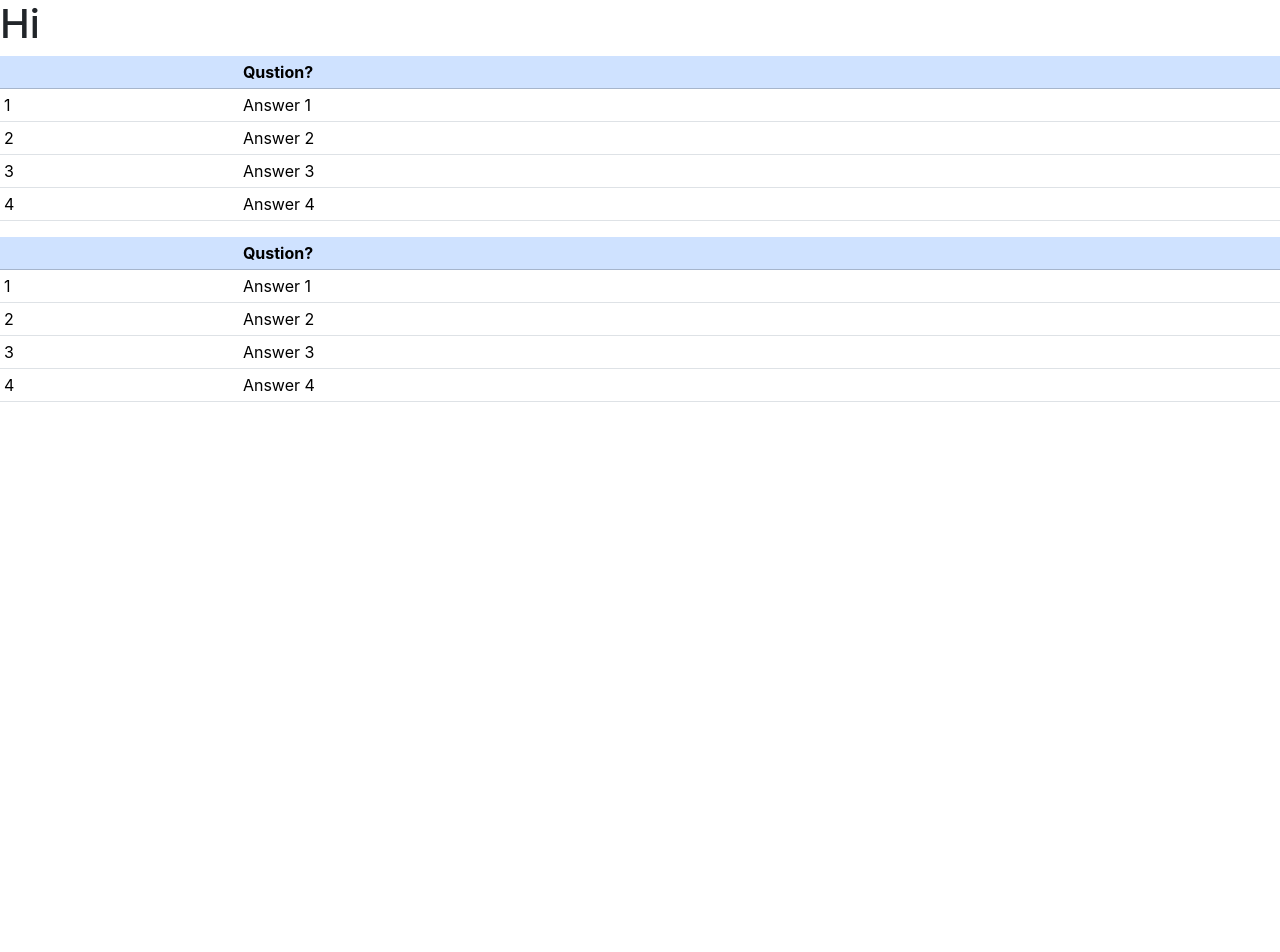
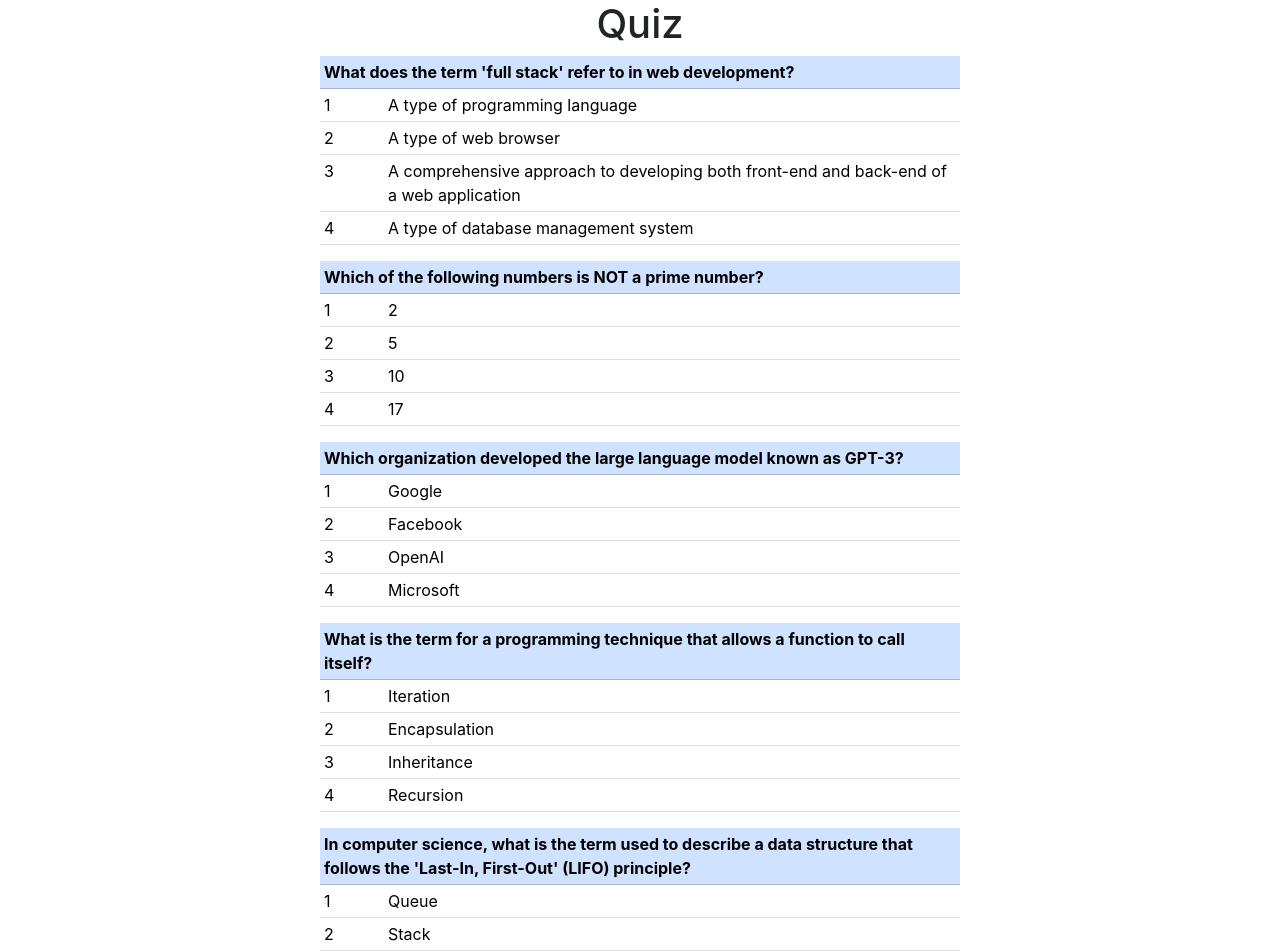
Before and after one commit to Tali12345/Quiz-App, a React (Create React App) app: page / in a window 1280 px wide. Shown: the top 952 px of the page. Before the commit the page ends 800 px from the top, so only its background shows below. Built offline with nearby package versions, Linux system fonts and the light colour scheme.

Commit message:
Add questions

```diff
--- a/src/App.css
+++ b/src/App.css
@@ -36,3 +36,15 @@
     transform: rotate(360deg);
   }
 }
+
+.div_question {
+  width: 50%;
+  margin-left: auto;
+  margin-right: auto;
+}
+
+H1 { text-align: center }
+
+.button_column {
+  width: 10%;
+}
--- a/src/App.js
+++ b/src/App.js
@@ -1,13 +1,18 @@
 import React from 'react';
 import Question from './components/Question';
+import './App.css';
+import questions from './components/questions.json';
 
 function App() {
 
   return (
     <div>
-      <h1>Hi</h1>
-      <Question></Question>
-      <Question></Question>
+      <h1>Quiz</h1>
+      {questions.map((item, index) => {
+        return (
+          <Question number_question={index}></Question>
+        );
+      })}
     </div>
   )
 }
--- a/src/components/Question.js
+++ b/src/components/Question.js
@@ -1,33 +1,25 @@
 import React from 'react';
+import questions from './questions.json';
 
-function Question() {
+function Question(props) {
 
   return (
-    <div>
+    <div class="div_question">
         <table class="table table-hover table-sm">
             <thead>
                 <tr class="table-primary">
-                    <th></th>
-                    <th>Qustion?</th>
+                    <th colspan="2">{questions[props.number_question].question}</th>
                 </tr>
             </thead>
             <tbody>
-                <tr>
-                    <td>1</td>
-                    <td>Answer 1</td>
-                </tr>
-                <tr>
-                    <td>2</td>
-                    <td>Answer 2</td>
-                </tr>
-                <tr>
-                    <td>3</td>
-                    <td>Answer 3</td>
-                </tr>
-                <tr>
-                    <td>4</td>
-                    <td>Answer 4</td>
-                </tr>
+            {Object.entries(questions[props.number_question].answers).map((item, index) => {
+                return (
+                    <tr>
+                        <td class="button_column">{index+1}</td>
+                        <td>{item[1]}</td>
+                    </tr>
+                );
+            })}
             </tbody>
         </table>
     </div>
--- /dev/null
+++ b/src/components/questions.json
@@ -0,0 +1,56 @@
+[
+    {
+      "question": "What does the term 'full stack' refer to in web development?",
+      "answers": {
+        "1": "A type of programming language",
+        "2": "A type of web browser",
+        "3": "A comprehensive approach to developing both front-end and back-end of a web application",
+        "4": "A type of database management system"
+      }
+    },
+    {
+        "question": "Which of the following numbers is NOT a prime number?",
+        "answers": {
+            "1": "2",
+            "2": "5",
+            "3": "10",
+            "4": "17"
+        }
+    },
+    {
+        "question": "Which organization developed the large language model known as GPT-3?",
+        "answers": {
+            "1": "Google",
+            "2": "Facebook",
+            "3": "OpenAI",
+            "4": "Microsoft"
+        }
+    },
+    {
+        "question": "What is the term for a programming technique that allows a function to call itself?",
+        "answers": {
+            "1": "Iteration",
+            "2": "Encapsulation",
+            "3": "Inheritance",
+            "4": "Recursion"
+        }
+    },
+    {
+        "question": "In computer science, what is the term used to describe a data structure that follows the 'Last-In, First-Out' (LIFO) principle?",
+        "answers": {
+            "1": "Queue",
+            "2": "Stack",
+            "3": "Linked List",
+            "4": "Tree"
+        }
+    },
+    {
+        "question": "What is a defining characteristic of large language models like GPT-3 and their role in generative AI?",
+        "answers": {
+            "1": "They primarily focus on image recognition tasks.",
+            "2": "They require constant human supervision to generate text.",
+            "3": "They have the ability to generate human-like text and understand context.",
+            "4": "They only work with a single language and cannot handle multilingual tasks."
+        }
+    }
+]
```
